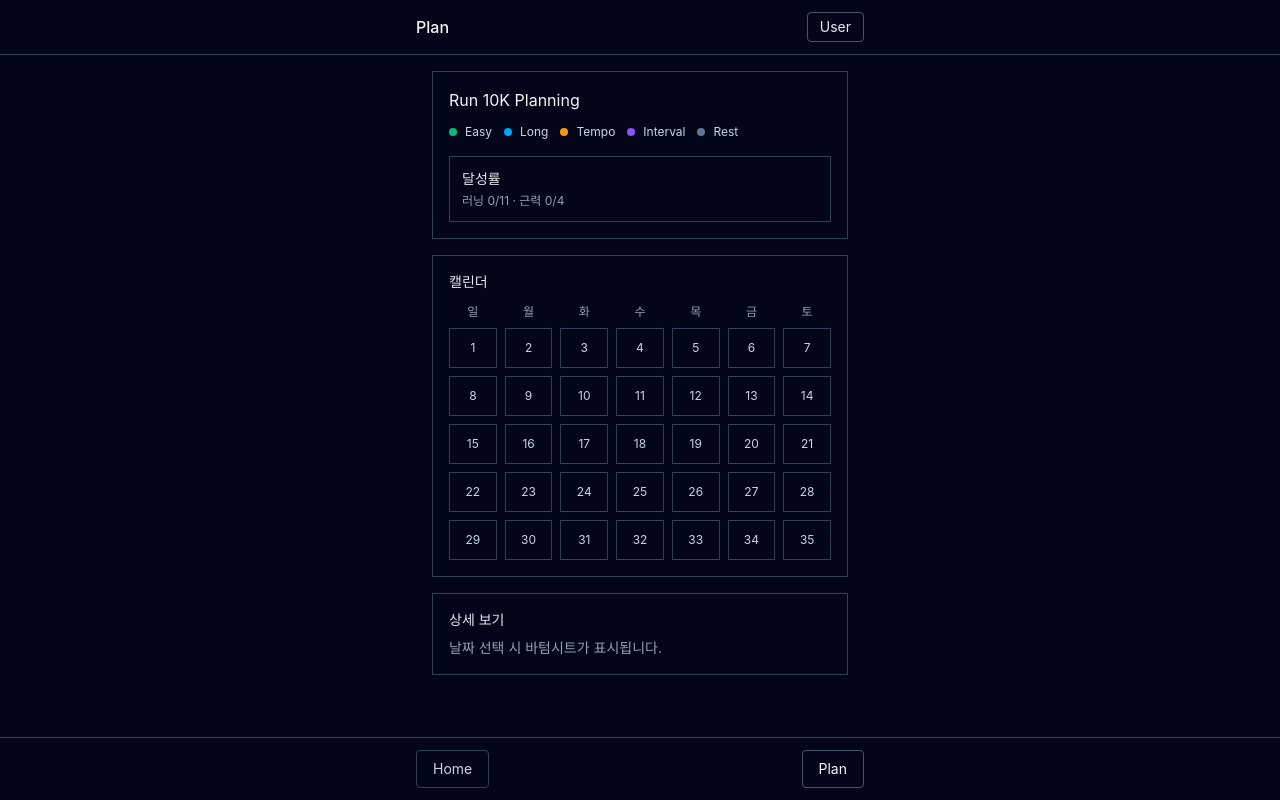
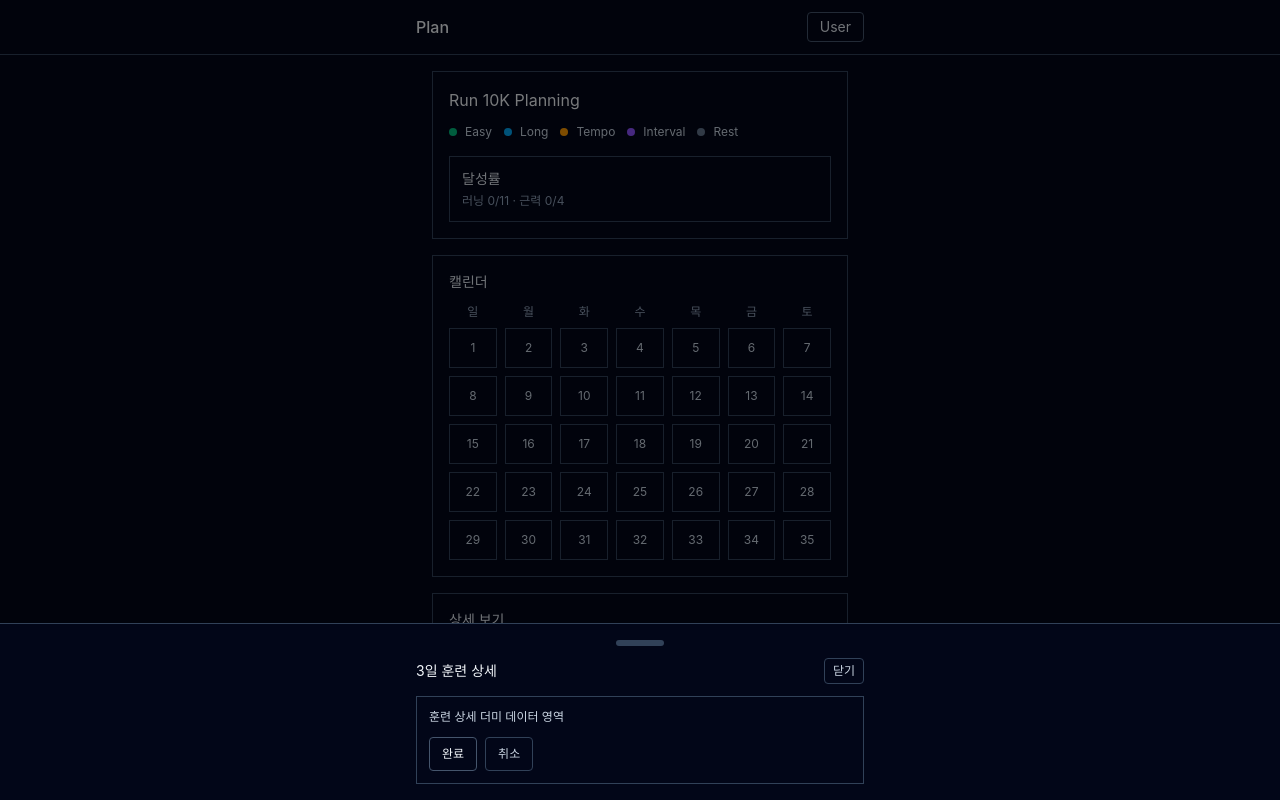
Before and after one commit to kwonhyunjeen/orbit, a React (Vite) app: page /plan in a window 1280 px wide. Both pictures are taken after a click on the button "3일". Built offline with nearby package versions, Linux system fonts and the light colour scheme.

Commit message:
feat: add plan bottom sheet and overlay dummy interactions

```diff
--- /dev/null
+++ b/src/components/ui/BottomSheet.tsx
@@ -0,0 +1,97 @@
+import { AnimatePresence, motion } from 'framer-motion';
+import type { ReactNode, TouchEvent } from 'react';
+import { useEffect, useRef } from 'react';
+
+type BottomSheetProps = {
+  open: boolean;
+  title: string;
+  onClose: () => void;
+  children: ReactNode;
+};
+
+export function BottomSheet({ open, title, onClose, children }: BottomSheetProps) {
+  const touchStartY = useRef<number | null>(null);
+
+  useEffect(() => {
+    if (!open) {
+      return;
+    }
+
+    const handleKeyDown = (event: KeyboardEvent) => {
+      if (event.key === 'Escape') {
+        onClose();
+      }
+    };
+
+    globalThis.addEventListener('keydown', handleKeyDown);
+
+    return () => {
+      globalThis.removeEventListener('keydown', handleKeyDown);
+    };
+  }, [open, onClose]);
+
+  const handleTouchStart = (event: TouchEvent<HTMLDivElement>) => {
+    touchStartY.current = event.touches.item(0)?.clientY ?? null;
+  };
+
+  const handleTouchEnd = (event: TouchEvent<HTMLDivElement>) => {
+    if (touchStartY.current === null) {
+      return;
+    }
+
+    const touchEndY = event.changedTouches.item(0)?.clientY ?? touchStartY.current;
+    const movedDistance = touchEndY - touchStartY.current;
+
+    if (movedDistance > 80) {
+      onClose();
+    }
+
+    touchStartY.current = null;
+  };
+
+  return (
+    <AnimatePresence>
+      {open ? (
+        <div className="fixed inset-0 z-30">
+          <motion.button
+            type="button"
+            aria-label="바텀시트 외부 영역 닫기"
+            className="absolute inset-0 bg-black/50"
+            onClick={onClose}
+            initial={{ opacity: 0 }}
+            animate={{ opacity: 1 }}
+            exit={{ opacity: 0 }}
+            transition={{ duration: 0.18, ease: 'easeOut' }}
+          />
+
+          <motion.div
+            className="absolute inset-x-0 bottom-0 border-t border-slate-700 bg-slate-950 p-4"
+            initial={{ y: '100%' }}
+            animate={{ y: 0 }}
+            exit={{ y: '100%' }}
+            transition={{ type: 'spring', stiffness: 280, damping: 28 }}
+            onTouchStart={handleTouchStart}
+            onTouchEnd={handleTouchEnd}
+          >
+            <div className="mx-auto w-full max-w-md" onClick={(event) => event.stopPropagation()}>
+              <div className="mx-auto mb-3 h-1.5 w-12 rounded-full bg-slate-700" />
+
+              <div className="flex items-center justify-between">
+                <h4 className="text-sm text-slate-100">{title}</h4>
+                <button
+                  type="button"
+                  onClick={onClose}
+                  className="rounded-sm border border-slate-700 px-2 py-1 text-xs text-slate-300"
+                >
+                  닫기
+                </button>
+              </div>
+
+              <div className="mt-3 border border-slate-700 p-3">{children}</div>
+            </div>
+          </motion.div>
+        </div>
+      ) : null}
+    </AnimatePresence>
+  );
+}
--- /dev/null
+++ b/src/components/ui/Overlay.tsx
@@ -0,0 +1,25 @@
+type OverlayProps = {
+  open: boolean;
+  message: string;
+  onClose: () => void;
+};
+
+export function Overlay({ open, message, onClose }: OverlayProps) {
+  if (!open) {
+    return null;
+  }
+
+  return (
+    <button
+      type="button"
+      onClick={onClose}
+      className="fixed inset-0 z-40 flex items-center justify-center bg-black/70 px-4 text-left"
+      aria-label="오버레이 닫기"
+    >
+      <div className="w-full max-w-md border border-slate-600 bg-slate-900 p-4">
+        <p className="text-sm text-slate-100">{message}</p>
+        <p className="mt-2 text-xs text-slate-400">탭하면 닫힙니다.</p>
+      </div>
+    </button>
+  );
+}
--- a/src/pages/Plan.tsx
+++ b/src/pages/Plan.tsx
@@ -1,3 +1,8 @@
+import { useMemo, useState } from 'react';
+
+import { BottomSheet } from '../components/ui/BottomSheet';
+import { Overlay } from '../components/ui/Overlay';
+
 const legendItems = [
   { label: 'Easy', colorClass: 'bg-emerald-500' },
   { label: 'Long', colorClass: 'bg-sky-500' },
@@ -16,7 +21,38 @@ const calendarCells = Array.from({ length: 35 }, (_, index) => {
 });
 
 export function PlanPage() {
+  const [selectedDay, setSelectedDay] = useState<number | null>(null);
+  const [overlayMessage, setOverlayMessage] = useState('');
+
+  const isBottomSheetOpen = selectedDay !== null;
+  const isOverlayOpen = overlayMessage.length > 0;
+
+  const bottomSheetTitle = useMemo(() => {
+    if (selectedDay === null) {
+      return '';
+    }
+
+    return `${selectedDay}일 훈련 상세`;
+  }, [selectedDay]);
+
+  const handleCloseBottomSheet = () => {
+    setSelectedDay(null);
+  };
+
+  const handleCloseOverlay = () => {
+    setOverlayMessage('');
+  };
+
+  const handleCompleteDummy = () => {
+    setOverlayMessage('You did it! 더미 오버레이 메시지입니다.');
+  };
+
+  const handleCancelDummy = () => {
+    setOverlayMessage('오늘은 쉬어가도 괜찮아요. 더미 오버레이 메시지입니다.');
+  };
+
   return (
+    <>
       <main className="mx-auto w-full max-w-md px-4 pt-4 pb-24">
         <section className="border border-slate-700 p-4">
           <h2 className="text-base text-slate-100">Run 10K Planning</h2>
@@ -57,6 +93,7 @@ export function PlanPage() {
                   type="button"
                   className="h-10 border border-slate-700 text-xs text-slate-300"
                   aria-label={`${cell.label}일`}
+                  onClick={() => setSelectedDay(cell.label)}
                 >
                   {cell.label}
                 </button>
@@ -70,5 +107,28 @@ export function PlanPage() {
           <p className="mt-2 text-sm text-slate-400">날짜 선택 시 바텀시트가 표시됩니다.</p>
         </section>
       </main>
+
+      <BottomSheet open={isBottomSheetOpen} title={bottomSheetTitle} onClose={handleCloseBottomSheet}>
+        <p className="text-xs text-slate-300">훈련 상세 더미 데이터 영역</p>
+        <div className="mt-3 flex items-center gap-2">
+          <button
+            type="button"
+            onClick={handleCompleteDummy}
+            className="rounded-sm border border-slate-600 px-3 py-2 text-xs text-slate-100"
+          >
+            완료
+          </button>
+          <button
+            type="button"
+            onClick={handleCancelDummy}
+            className="rounded-sm border border-slate-700 px-3 py-2 text-xs text-slate-300"
+          >
+            취소
+          </button>
+        </div>
+      </BottomSheet>
+
+      <Overlay open={isOverlayOpen} message={overlayMessage} onClose={handleCloseOverlay} />
+    </>
   );
 }
```
Lines whose indentation alone changed are shown as unchanged.
